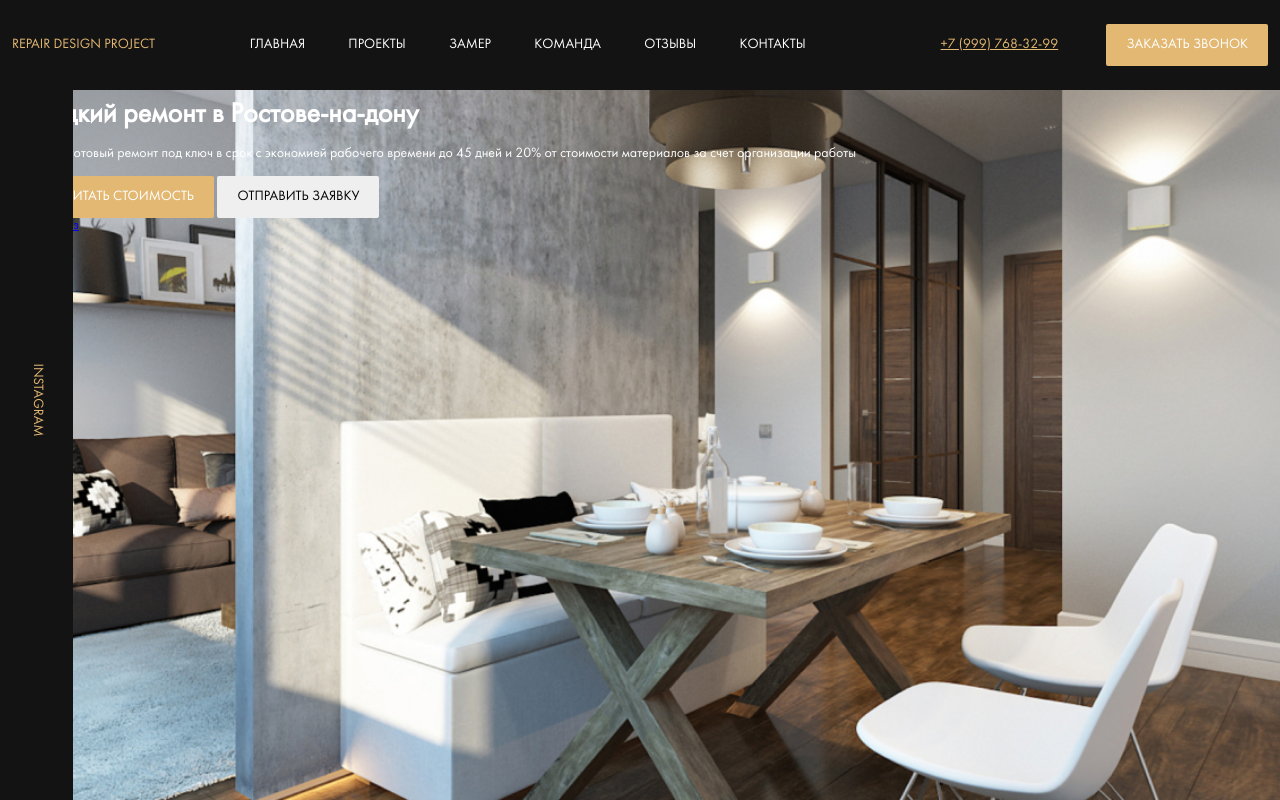
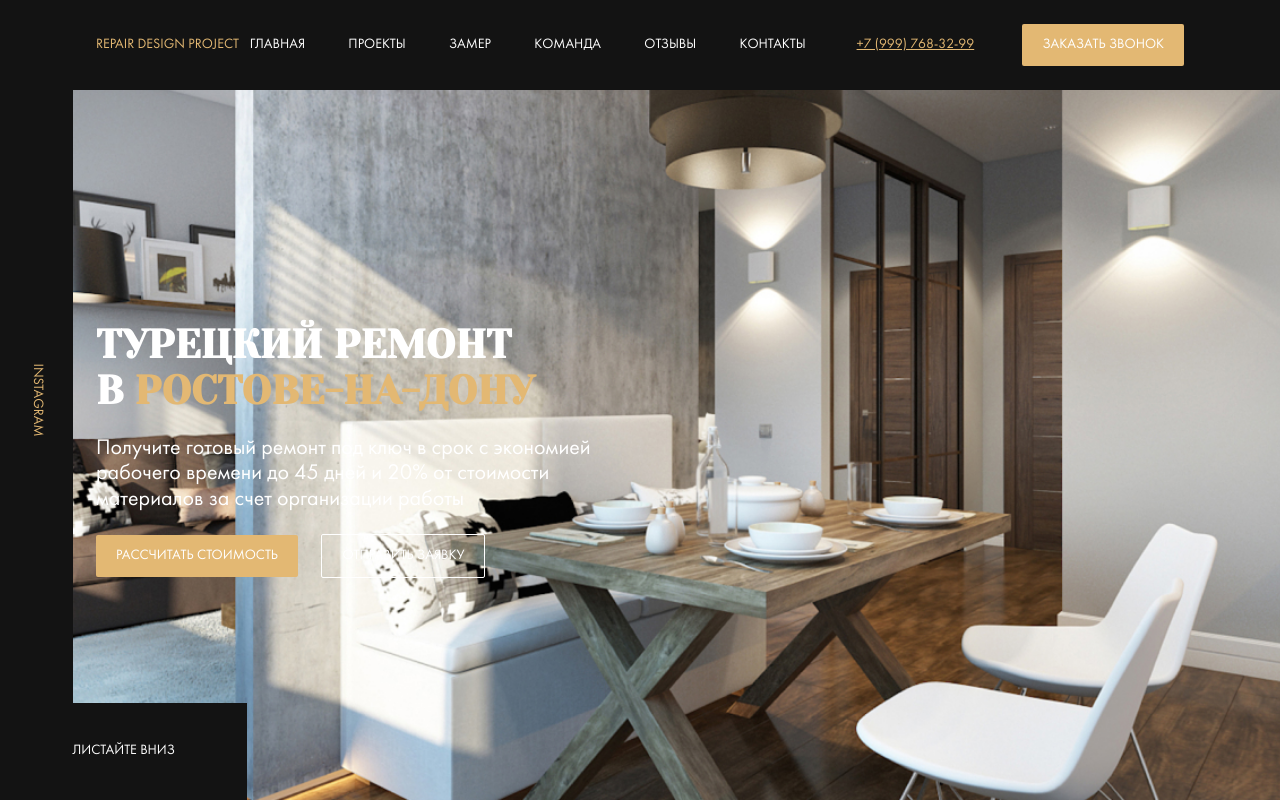
Before and after one commit to Egordgan/repair-design, a website: page index.html in a window 1280 px wide. Drawn offline with Linux system fonts and the light colour scheme; files whose address does not match are found by name.

Commit message:
feat: hero style and add Yeseva One font

```diff
--- a/index.html
+++ b/index.html
@@ -3,6 +3,7 @@
 <head>
   <meta charset="UTF-8">
   <meta name="viewport" content="width=device-width, initial-scale=1.0">
+  <link href="https://fonts.googleapis.com/css2?family=Yeseva+One&display=swap&subset=cyrilic" rel="stylesheet">
   <link rel="stylesheet" href="css/style.css">
   <title></title>
 </head>
@@ -32,9 +33,10 @@
       <div class="instagram hero__instagram">
         <a href="#" class="instagram__link">Instagram</a>
       </div>
-      <div class="hero__content">
-        <div class="container">
-          <h1 class="title hero__title">Турецкий ремонт в Ростове-на-дону</h1>
+      <div class="container">
+        <div class="hero__content">
+          <h1 class="title hero__title">Турецкий ремонт
+            в&nbsp;<span class="title__primary">Ростове-на-дону</span></h1>
           <p class="hero__text">
             Получите готовый ремонт под ключ в срок с экономией рабочего времени до 45 дней и 20% от стоимости материалов за счет организации работы
           </p>
@@ -42,7 +44,7 @@
           <button class="button hero__button button--outline">Отправить заявку</button>
         </div>
       </div>
-      <a href="#" class="scroll-down">листайте вниз</a>
+      <a href="#" class="hero__scroll-down">листайте вниз</a>
     </section>
     <!-- /.hero -->
   </main>
--- a/sass/_grid.sass
+++ b/sass/_grid.sass
@@ -1,3 +1,4 @@
 .container
+  width: 85%
   max-width: 1256px
   margin: auto
--- a/sass/interface.sass
+++ b/sass/interface.sass
@@ -6,3 +6,7 @@
   &--primary
     background-color: #E3B873
     color: #fff
+  &--outline
+    color: #fff
+    background-color: transparent
+    border: 1px solid #FFFFFF
--- a/sass/templates/_hero.sass
+++ b/sass/templates/_hero.sass
@@ -1,15 +1,39 @@
 .hero
   position: relative
+  display: flex
+  flex-direction: column
+  justify-content: center
+  align-items: flex-start
   background: $dark url(../img/hero-bg.jpg) no-repeat center / cover
   height: 100vh
   padding-top: 100px
   color: $light
+  &__content
+    max-width: 670px
+  &__text
+    font-size: 22px
+    max-width: 500px
+  &__button
+    margin-right: 20px
   &__instagram
     position: absolute
     left: 0
     top: 0
     max-width: 80px
-    height: 100vh
+    height: 100%
+  &__scroll-down
+    position: absolute
+    left: 0
+    bottom: 0
+    display: flex
+    justify-content: center
+    align-items: center
+    min-width: 247px
+    min-height: 97px
+    background-color: $dark
+    text-transform: uppercase
+    text-decoration: none
+    color: $light
 .instagram
   background-color: $dark
   display: flex
@@ -22,3 +46,8 @@
     transform: rotate(90deg)
 .title
   margin: 0
+  font-family: 'Yeseva One', cursive
+  text-transform: uppercase
+  font-size: 40px
+  &__primary
+    color: $primary
```
Also changed, not shown: css/interface.css, css/style.css.
